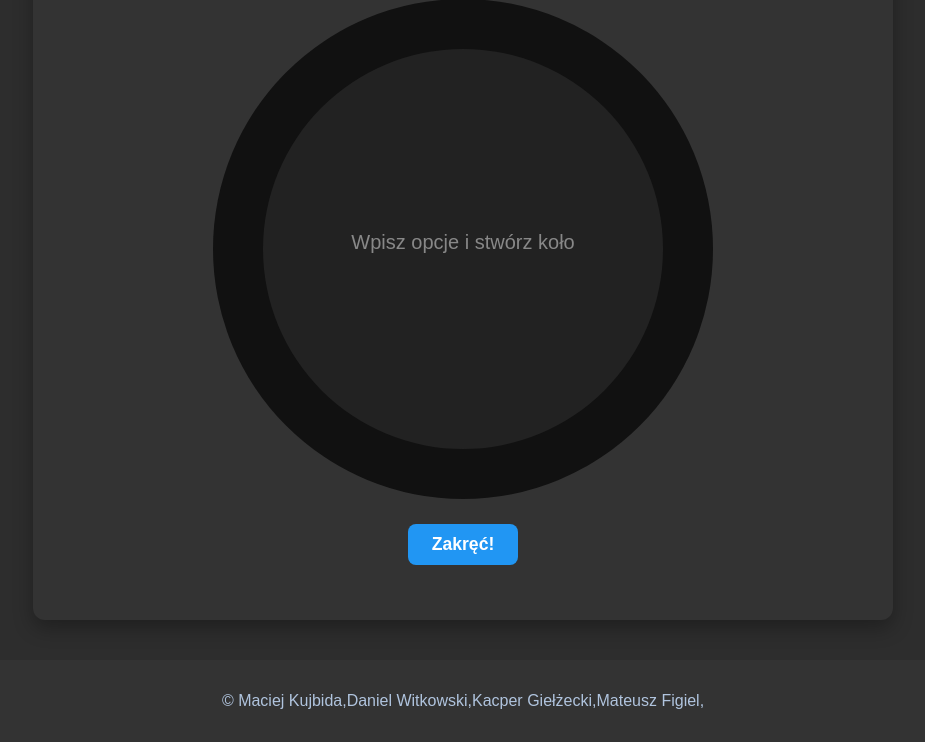
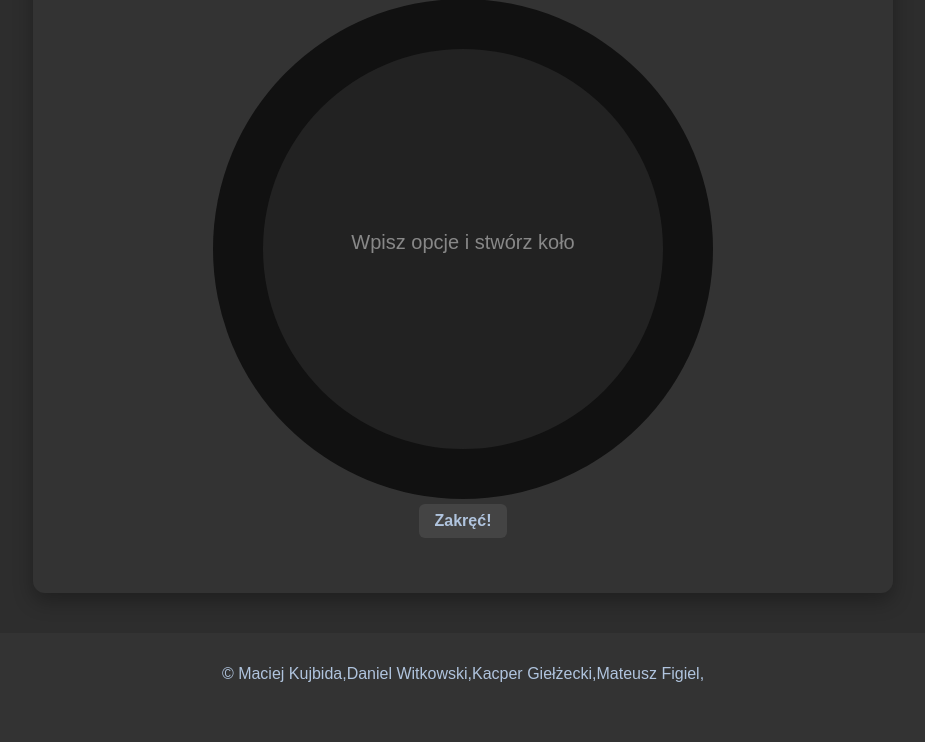
Before and after one commit to ScreamOff/ProjektZespo-owy, a Flask app: page /wheel/wheel in a window 1280 px wide. Shown: the part 432-1174 px from the top of the page, without its empty margins (177-1102 px from the left). After the commit the page ends 1114 px from the top, so only its background shows below. Run offline with Flask 3, Linux system fonts and the light colour scheme.

Commit message:
git commit -m "PZ-42 <message>"

```diff
--- a/static/css/wheel.css
+++ b/static/css/wheel.css
@@ -61,21 +61,21 @@
 }
 
 #spinButton {
-    margin-top: 20px;
-    padding: 10px 24px;
-    font-size: 1.1rem;
-    background-color: #2196F3;
-    color: #fff;
+    padding: 8px 16px;
+    background-color: #444;
+    color: var(--text-color);
+    font-weight: bold;
+    font-size: 1rem;
     border: none;
-    border-radius: 8px;
+    border-radius: 6px;
     cursor: pointer;
-    font-weight: bold;
     transition: background-color 0.3s ease;
 }
 
 #spinButton:hover {
-    background-color: #1976D2;
+    background-color: var(--highlight-color);
 }
+
 
 #resultDisplay {
     margin-top: 25px;
--- a/static/dataFiles/memory_scores.json
+++ b/static/dataFiles/memory_scores.json
@@ -154,5 +154,11 @@
     "score": 6,
     "difficulty": "4",
     "timestamp": "2025-05-21T23:10:20.242936"
+  },
+  {
+    "time": 19,
+    "score": 1,
+    "difficulty": "4",
+    "timestamp": "2025-05-27T15:15:05.982315"
   }
 ]
--- a/static/dataFiles/wheel_history.json
+++ b/static/dataFiles/wheel_history.json
@@ -1,4 +1,6 @@
 [
+  "mieso",
+  "mieso",
   "10",
   "pizza",
   "kebab",
```
Also changed, not shown: static/js/memory.js (+14 -2 lines).
